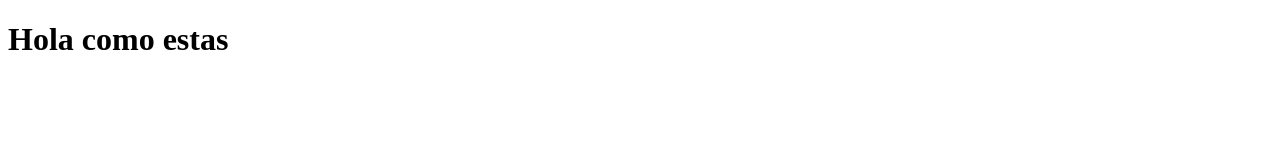
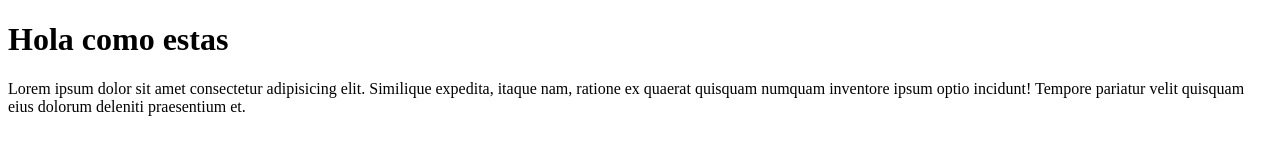
Before and after one commit to alvarezabelAA/prueba-ejemplo1, a plain HTML site: page index.html in a window 1280 px wide. Drawn offline with Linux system fonts and the light colour scheme.

Commit message:
agregamos un parrafo

```diff
--- a/index.html
+++ b/index.html
@@ -8,5 +8,6 @@
 </head>
 <body>
     <h1>Hola como estas</h1>
+    <p>Lorem ipsum dolor sit amet consectetur adipisicing elit. Similique expedita, itaque nam, ratione ex quaerat quisquam numquam inventore ipsum optio incidunt! Tempore pariatur velit quisquam eius dolorum deleniti praesentium et.</p>
 </body>
 </html>
```
